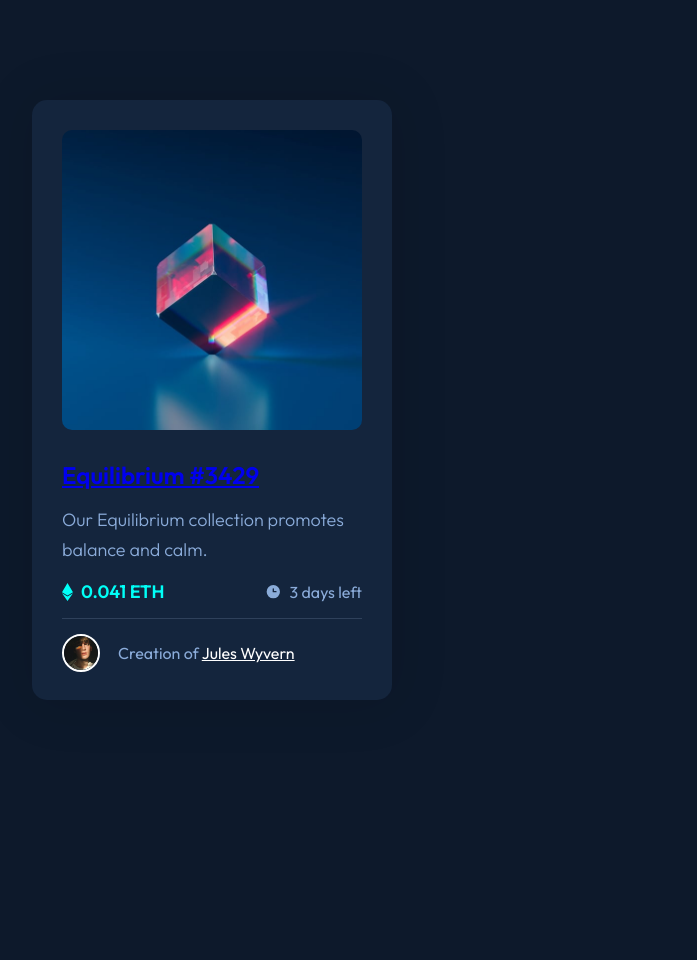
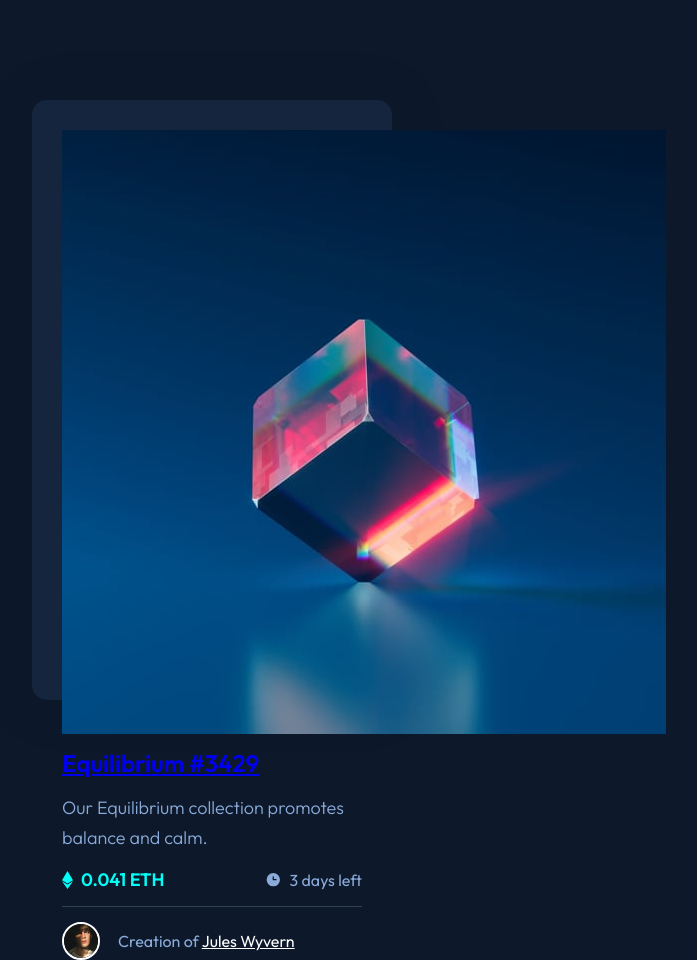
Before and after one commit to alexandre-joliet/FEM-NFT_preview_card_component, a plain HTML site: page index.html in a window 1280 px wide. Shown: the whole page, without its empty margins (428-1125 px from the left). Before the commit the page ends 800 px from the top, so only its background shows below. Drawn offline with Linux system fonts and the light colour scheme.

Commit message:
Remove class + rework main img element

```diff
--- a/index.html
+++ b/index.html
@@ -15,10 +15,7 @@
 
   <main class="container">
 
-    <div class="card-picture">
-      <a href="#"><img class="main-picture" src="images/image-equilibrium.jpg" alt="Equilibrium"></a>
-      <img class="hover-picture" src="images/icon-view.svg" alt="view-icon">
-    </div>
+    <a href="images/image-equilibrium.jpg" class="main-picture"><img src="images/image-equilibrium.jpg" alt="Equilibrium"></a>
 
     <div class="card-title">
       <h1><a class ="title" href="#">Equilibrium #3429</a></h1>
```
